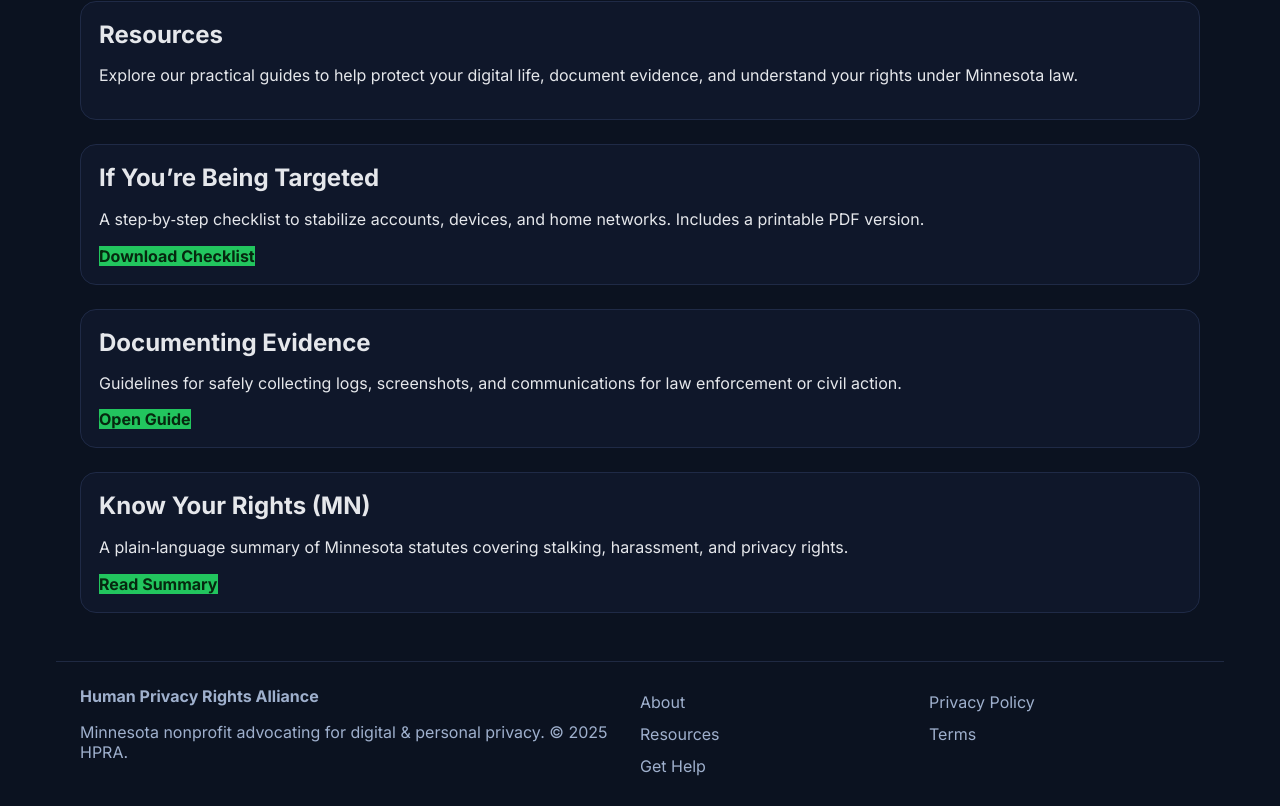
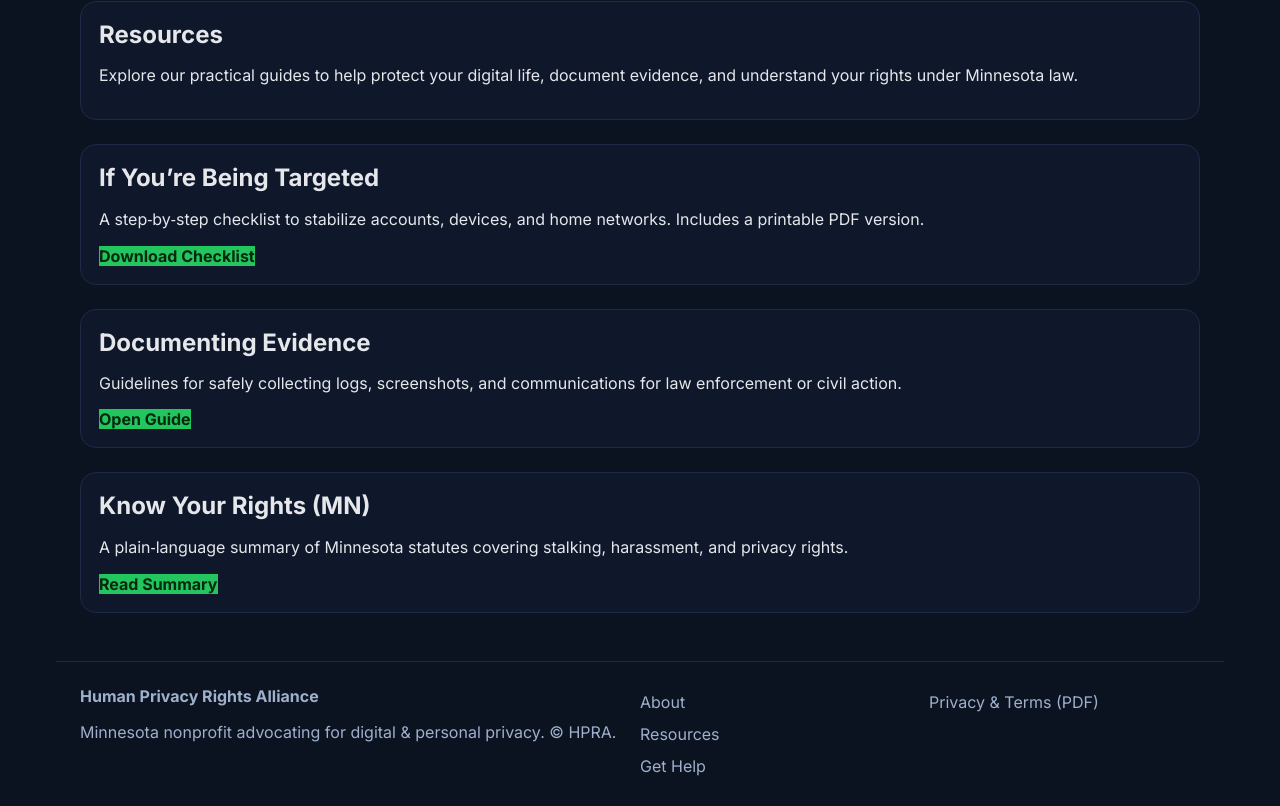
Before and after one commit to andrewyoung9-droid/hrpa-site, a plain HTML site: page index.html in a window 1280 px wide. Shown: the part 440-1246 px from the top of the page. Drawn offline with Linux system fonts and the light colour scheme.

Commit message:
Update index.html

```diff
--- a/index.html
+++ b/index.html
@@ -82,7 +82,8 @@
   <div class="footgrid">
     <div>
       <strong>Human Privacy Rights Alliance</strong>
-        <p>Minnesota nonprofit advocating for digital & personal privacy. © <span id="y"></span> HPRA.</p>
+      <p>Minnesota nonprofit advocating for digital & personal privacy.
+        © <span id="y"></span> HPRA.</p>
     </div>
     <div>
       <a href="/about.html">About</a>
@@ -90,12 +91,9 @@
       <a href="/get-help.html">Get Help</a>
     </div>
     <div>
-        <a href="/privacy.html">Privacy Policy</a>
-        <a href="/terms.html">Terms</a>
+      <a href="/assets/HPRA-Privacy-and-Terms.pdf" target="_blank" rel="noopener">
+        Privacy & Terms (PDF)
+      </a>
     </div>
   </div>
 </footer>
-
-  <script>document.getElementById('y').textContent = new Date().getFullYear();</script>
-</body>
-</html>
```
Lines whose indentation alone changed are shown as unchanged.
